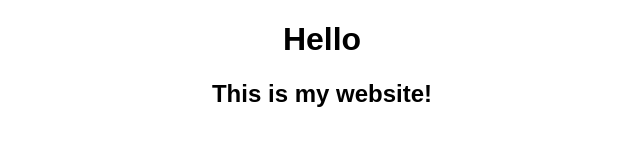
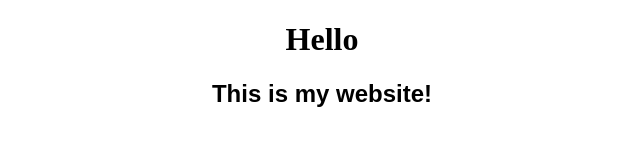
Before and after one commit to CamjamPNG/camjam948.github.io, a plain HTML site: page index.html in a window 1280 px wide. Shown: the full height of the page, 318-958 px from the left. Drawn offline with Linux system fonts and the light colour scheme.

Commit message:
Update index.html

```diff
--- a/index.html
+++ b/index.html
@@ -1,6 +1,6 @@
 <!DOCTYPE html>
 <html>
-<h1 style="text-align: center;"><span style="font-family: Arial, Helvetica, sans-serif;">Hello</span></h1>
+<h1 style="text-align: center;"><span style="font-family: Public Sans ExtraBold font;">Hello</span></h1>
 <h2 style="text-align: center;"><span style="font-family: Arial, Helvetica, sans-serif;">This is my website!</span></h2>
 <p><br></p>
 </html>
```
